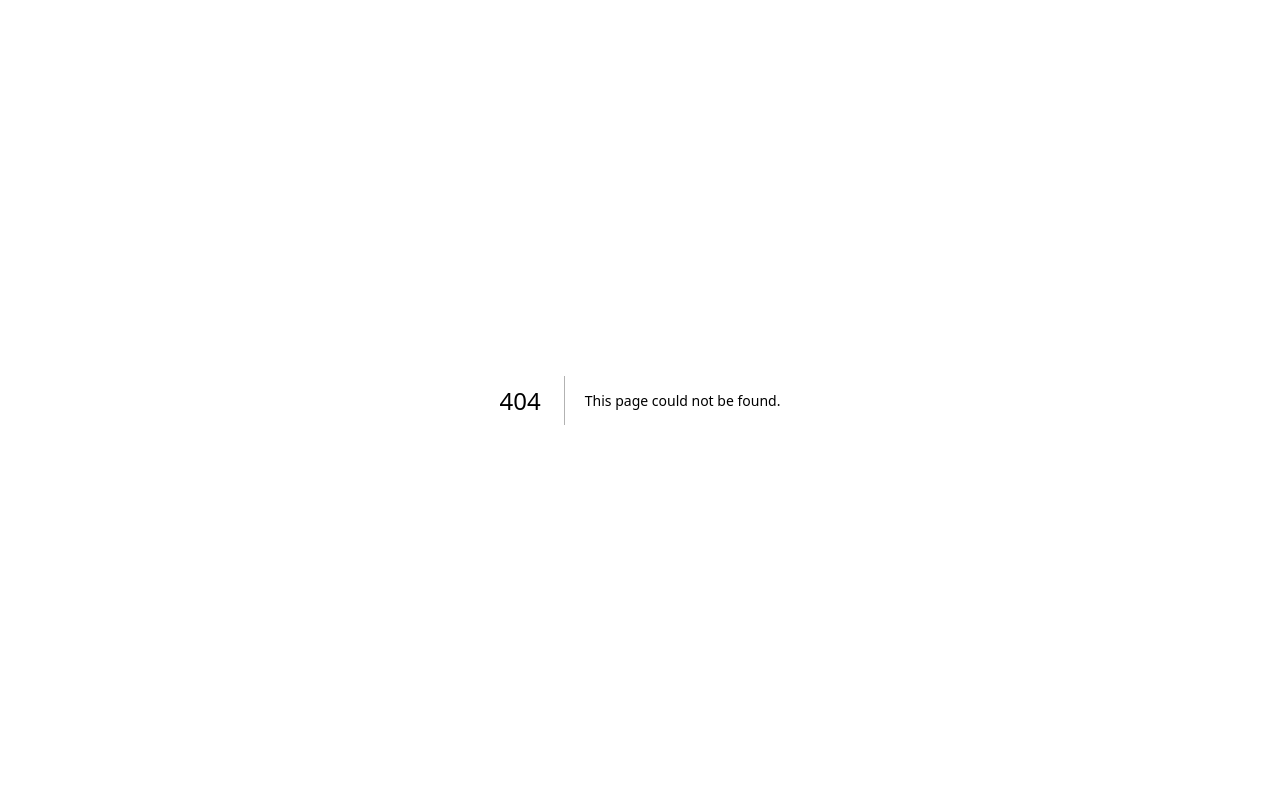
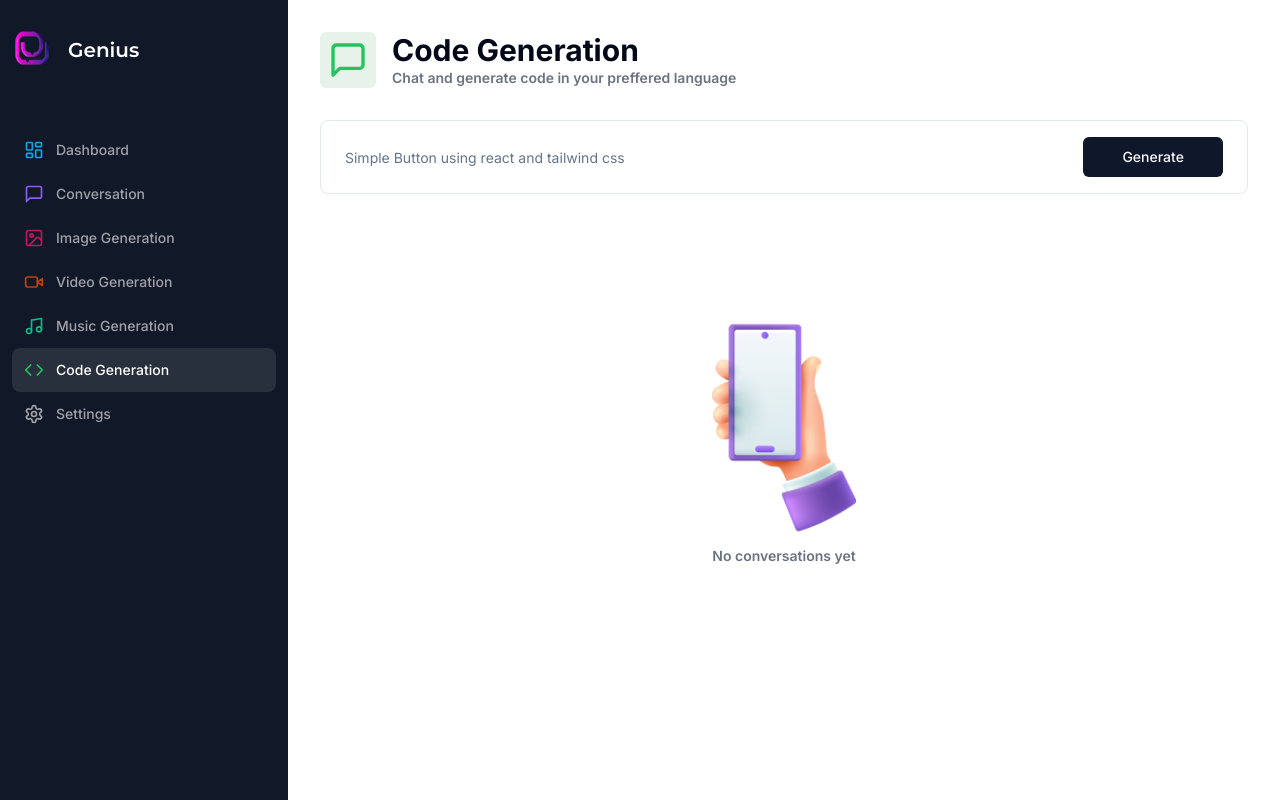
Before and after one commit to Amit-Shaw7/saas-ai, a Next.js app: page /code in a window 1280 px wide. Before the commit this address had no page. Built offline with nearby package versions, Linux system fonts and the light colour scheme.

Commit message:
completed code generation

```diff
--- /dev/null
+++ b/app/(dashboard)/(routes)/code/constants.ts
@@ -0,0 +1,7 @@
+import * as z from "zod";
+
+export const formSchema = z.object({
+    prompt: z.string().min(1 , {
+        message : "Prompt is required"
+    }),
+});
--- /dev/null
+++ b/app/(dashboard)/(routes)/code/page.tsx
@@ -0,0 +1,148 @@
+"use client";
+import { useState } from "react";
+import axios from "axios";
+import { MessageSquare } from "lucide-react";
+import { useForm } from "react-hook-form";
+import * as z from "zod";
+import { zodResolver } from "@hookform/resolvers/zod";
+import { useRouter } from "next/navigation";
+
+import Heading from "@/components/heading";
+
+import { formSchema } from "./constants";
+import { Form, FormControl, FormField, FormItem } from "@/components/ui/form";
+import { Input } from "@/components/ui/input";
+import { Button } from "@/components/ui/button";
+import { ChatCompletionMessageParam } from "openai/resources/chat/index";
+import { Empty } from "@/components/empty";
+import Loader from "@/components/loader";
+import { cn } from "@/lib/utils";
+import { UserAvatar } from "@/components/userAvatar";
+import { BotAvatar } from "@/components/botAvatar";
+import ReactMarkdown from "react-markdown";
+
+const Codepage = () => {
+    const router = useRouter();
+    const [messages, setMessages] = useState<ChatCompletionMessageParam[]>([]);
+    const form = useForm<z.infer<typeof formSchema>>({
+        resolver: zodResolver(formSchema),
+        defaultValues: {
+            prompt: ""
+        }
+    });
+
+    const isLoading = form.formState.isSubmitting;
+
+    const onSubmit = async (values: z.infer<typeof formSchema>) => {
+        console.log(values);
+        try {
+            const userMessage: ChatCompletionMessageParam = {
+                role: "user",
+                content: values.prompt
+            }
+            const newMessage = [...messages, userMessage];
+            const response = await axios.post("/api/code", {
+                messages: newMessage
+            });
+
+            setMessages((prev) => [...prev, userMessage, response.data])
+            form.reset();
+        } catch (error) {
+            console.log(error);
+            // Todo - Open Upgrade modal
+        } finally {
+            router.refresh();
+        }
+    }
+
+    return (
+        <div>
+            <Heading
+                title="Code Generation"
+                description="Chat and generate code in your preffered language"
+                icon={MessageSquare}
+                bgColor="bg-green-700/10"
+                iconColor="text-green-500"
+            />
+
+            <div className="px-4 lg:px-8">
+                <div>
+                    <Form {...form}>
+                        <form
+                            onSubmit={form.handleSubmit(onSubmit)}
+                            className="rounded-lg border w-full p-4 px-3 md:px-6 focus-within:shadow-sm grid grid-cols-12 gap-2"
+                        >
+                            <FormField
+                                name="prompt"
+                                render={({ field }) => (
+                                    <FormItem className="col-span-12 lg:col-span-10 w-full">
+                                        <FormControl className="m-0 p-0">
+                                            <Input
+                                                className="border-0 outline-none focus-visible:ring-0 focus-visible:ring-transparent"
+                                                disabled={isLoading}
+                                                placeholder="Simple Button using react and tailwind css"
+                                                {...field}
+                                            />
+                                        </FormControl>
+                                    </FormItem>
+                                )}
+                            />
+                            <Button
+                                disabled={isLoading}
+                                className="col-span-12 lg:col-span-2 w-full"
+                                type="submit"
+                            >
+                                Generate
+                            </Button>
+                        </form>
+                    </Form>
+                </div>
+
+                <div className="space-y-4 mt-8">
+
+                    {
+                        isLoading && (
+                            <Loader />
+                        )
+                    }
+
+                    {
+                        messages.length === 0 && !isLoading && (
+                            <Empty label="No conversations yet" />
+                        )
+                    }
+                    <div className="flex flex-col-reverse gap-y-4">
+                        {
+                            messages.map((message, idx) => (
+                                <div
+                                    key={idx}
+                                    className={cn("p-4 w-full flex items-start gap-x-8 rounded-lg", message.role === "user" ? "bg-white border border-black/10" : "bg-gray-500/10")}
+                                >
+                                    {message.role === "user" ? <UserAvatar /> : <BotAvatar />}
+
+                                    <ReactMarkdown
+                                        components={{
+                                            pre: ({ node, ...props }) => (
+                                                <div className="overflow-auto w-full my-2 bg-black/10 p-2 rounded-lg">
+                                                    <pre {...props} />
+                                                </div>
+                                            ),
+                                            code : ({node , ...props}) => (
+                                                <code className="bg-black/10 rounded-lg p-1" {...props} />
+                                            )
+                                        }}
+                                        className="text-sm overflow-hidden leading-7"
+                                    >
+                                        {message.content || ""}
+                                    </ReactMarkdown>
+                                </div>
+                            ))
+                        }
+                    </div>
+                </div>
+            </div>
+        </div>
+    )
+}
+
+export default Codepage;
--- /dev/null
+++ b/app/api/code/route.ts
@@ -0,0 +1,44 @@
+import { auth } from "@clerk/nextjs";
+import { NextResponse } from "next/server";
+
+import OpenAI from 'openai';
+import { ChatCompletionMessageParam } from "openai/resources/chat/index.mjs";
+
+const openai = new OpenAI({
+    apiKey: process.env.OPENAI_API_KEY,
+});
+
+const instructionMessage : ChatCompletionMessageParam = {
+    role: "system",
+    content: "You are a code generator. You must answer only in markdown code snippets. Use comments for explanations."
+}
+
+export async function POST(req: Request) {
+    try {
+        const { userId } = auth();
+        const body = await req.json();
+        const { messages } = body;
+
+        if (!userId) {
+            return new NextResponse("UNAUTHORIZED", { status: 401 });
+        }
+
+        if (!openai.apiKey) {
+            return new NextResponse("OPENAI_NOT_AUTHORIZED", { status: 500 });
+        }
+
+        if (!messages) {
+            return new NextResponse("MSG_REQUIRED", { status: 400 });
+        }
+
+        const response = await openai.chat.completions.create({
+            model: "gpt-3.5-turbo",
+            messages : [instructionMessage , ...messages]
+        });
+
+        return NextResponse.json(response.choices[0].message)
+    } catch (error) {
+        console.log("[CODE_ERROR" + error);
+        return new NextResponse("Internal server error", { status: 500 })
+    }
+}
--- a/package.json
+++ b/package.json
@@ -31,6 +31,7 @@
     "react": "18.2.0",
     "react-dom": "18.2.0",
     "react-hook-form": "^7.46.2",
+    "react-markdown": "^8.0.7",
     "tailwind-merge": "^1.14.0",
     "tailwindcss": "3.3.3",
     "tailwindcss-animate": "^1.0.7",
```
Also changed, not shown: 1 other file (tests, documents, lock files or other folders).
